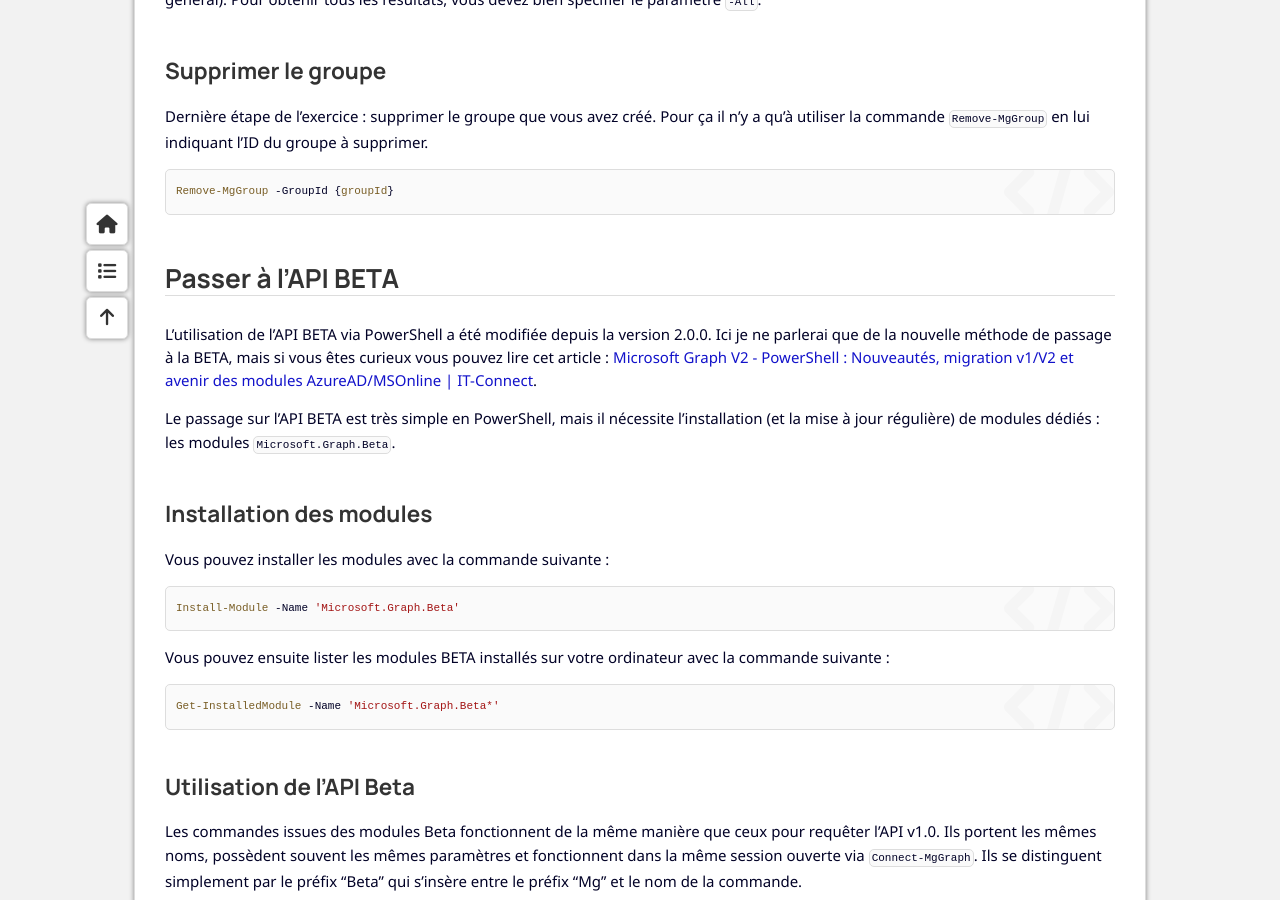
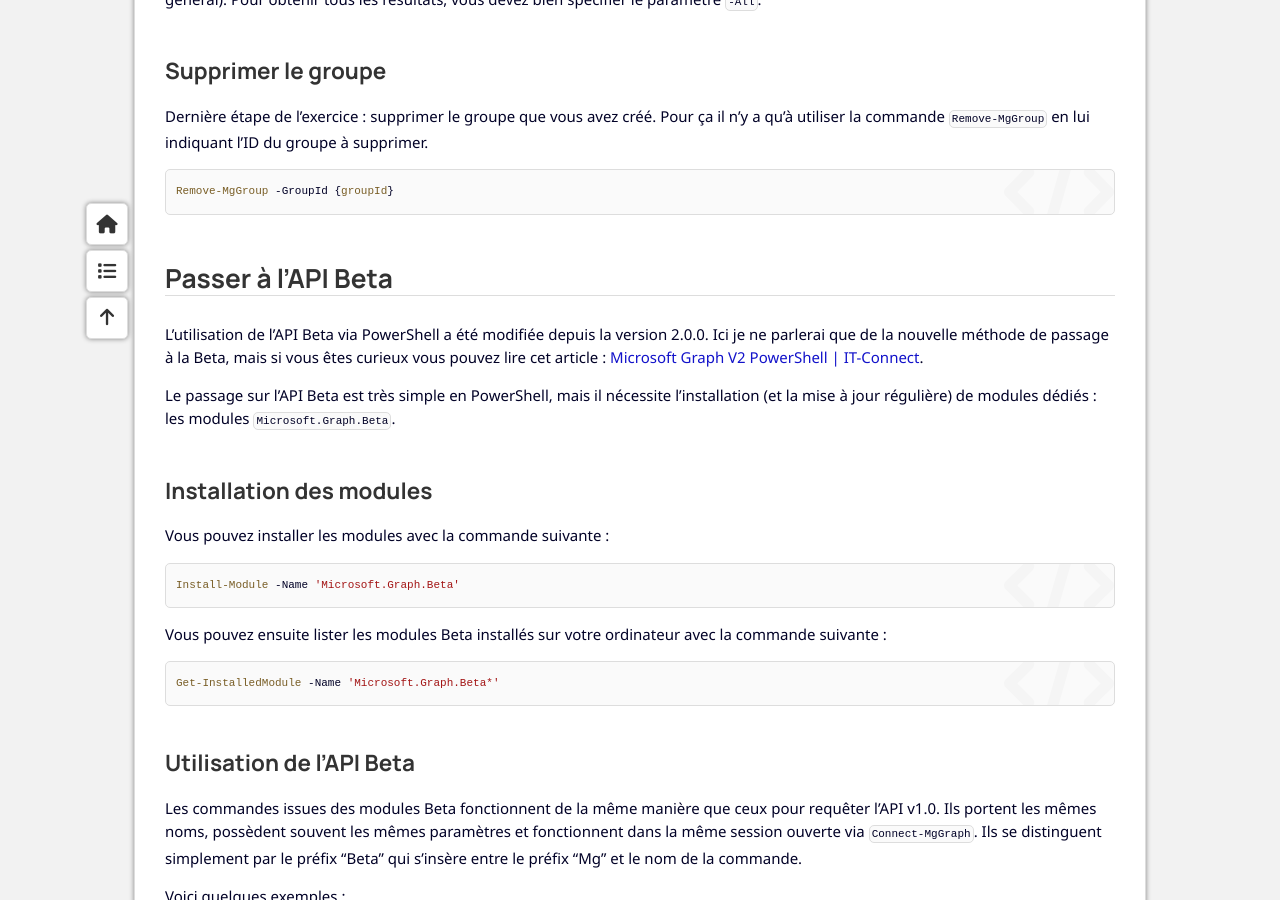
Before and after one commit to leobouard/leobouard.github.io, a Jekyll site: the page built from _posts/2023-09-17-cours-msgraph-004.md, in a window 1280 px wide and 900 px high, scrolled down 4956 px. Built offline with Jekyll 4.4.1, drawn with Linux system fonts in a browser that asks for light colours; nearby versions of some CDN libraries; some web fonts are replaced.

Commit message:
Update 2023-09-17-cours-msgraph-004.md

````diff
--- a/_posts/2023-09-17-cours-msgraph-004.md
+++ b/_posts/2023-09-17-cours-msgraph-004.md
@@ -198,11 +198,11 @@ Dernière étape de l'exercice : supprimer le groupe que vous avez créé. Pour
 Remove-MgGroup -GroupId {groupId}
 ```
 
-## Passer à l'API BETA
+## Passer à l'API Beta
 
-L'utilisation de l'API BETA via PowerShell a été modifiée depuis la version 2.0.0. Ici je ne parlerai que de la nouvelle méthode de passage à la BETA, mais si vous êtes curieux vous pouvez lire cet article : [Microsoft Graph V2 - PowerShell : Nouveautés, migration v1/V2 et avenir des modules AzureAD/MSOnline \| IT-Connect](https://www.it-connect.fr/powershell-microsoft-graph-v2-nouveautes-migration-avenir-modules-actuels/).
+L'utilisation de l'API Beta via PowerShell a été modifiée depuis la version 2.0.0. Ici je ne parlerai que de la nouvelle méthode de passage à la Beta, mais si vous êtes curieux vous pouvez lire cet article : [Microsoft Graph V2 PowerShell \| IT-Connect](https://www.it-connect.fr/powershell-microsoft-graph-v2-nouveautes-migration-avenir-modules-actuels/).
 
-Le passage sur l'API BETA est très simple en PowerShell, mais il nécessite l'installation (et la mise à jour régulière) de modules dédiés : les modules `Microsoft.Graph.Beta`.
+Le passage sur l'API Beta est très simple en PowerShell, mais il nécessite l'installation (et la mise à jour régulière) de modules dédiés : les modules `Microsoft.Graph.Beta`.
 
 ### Installation des modules
 
@@ -212,7 +212,7 @@ Vous pouvez installer les modules avec la commande suivante :
 Install-Module -Name 'Microsoft.Graph.Beta'
 ```
 
-Vous pouvez ensuite lister les modules BETA installés sur votre ordinateur avec la commande suivante :
+Vous pouvez ensuite lister les modules Beta installés sur votre ordinateur avec la commande suivante :
 
 ```powershell
 Get-InstalledModule -Name 'Microsoft.Graph.Beta*'
````
